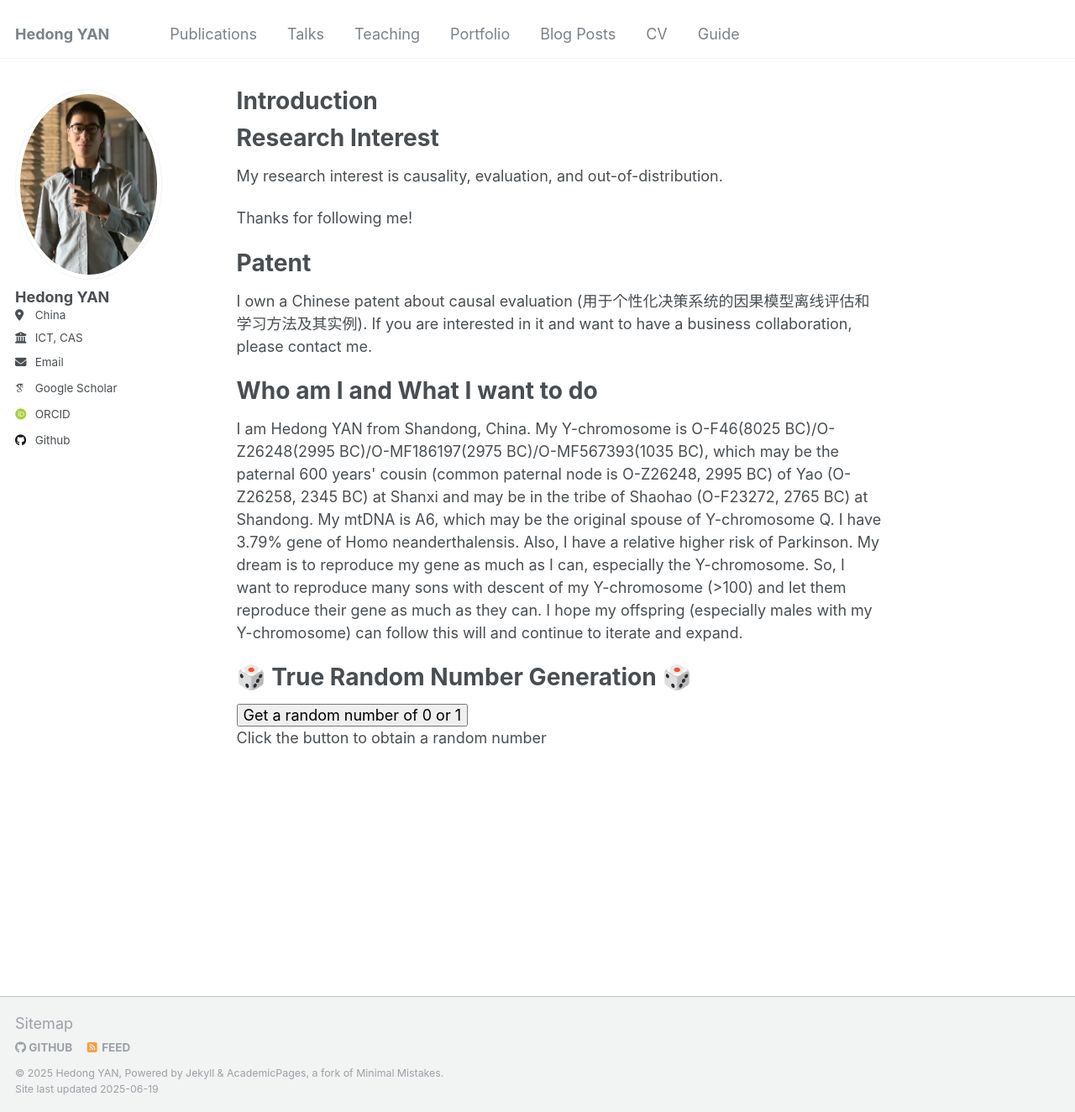
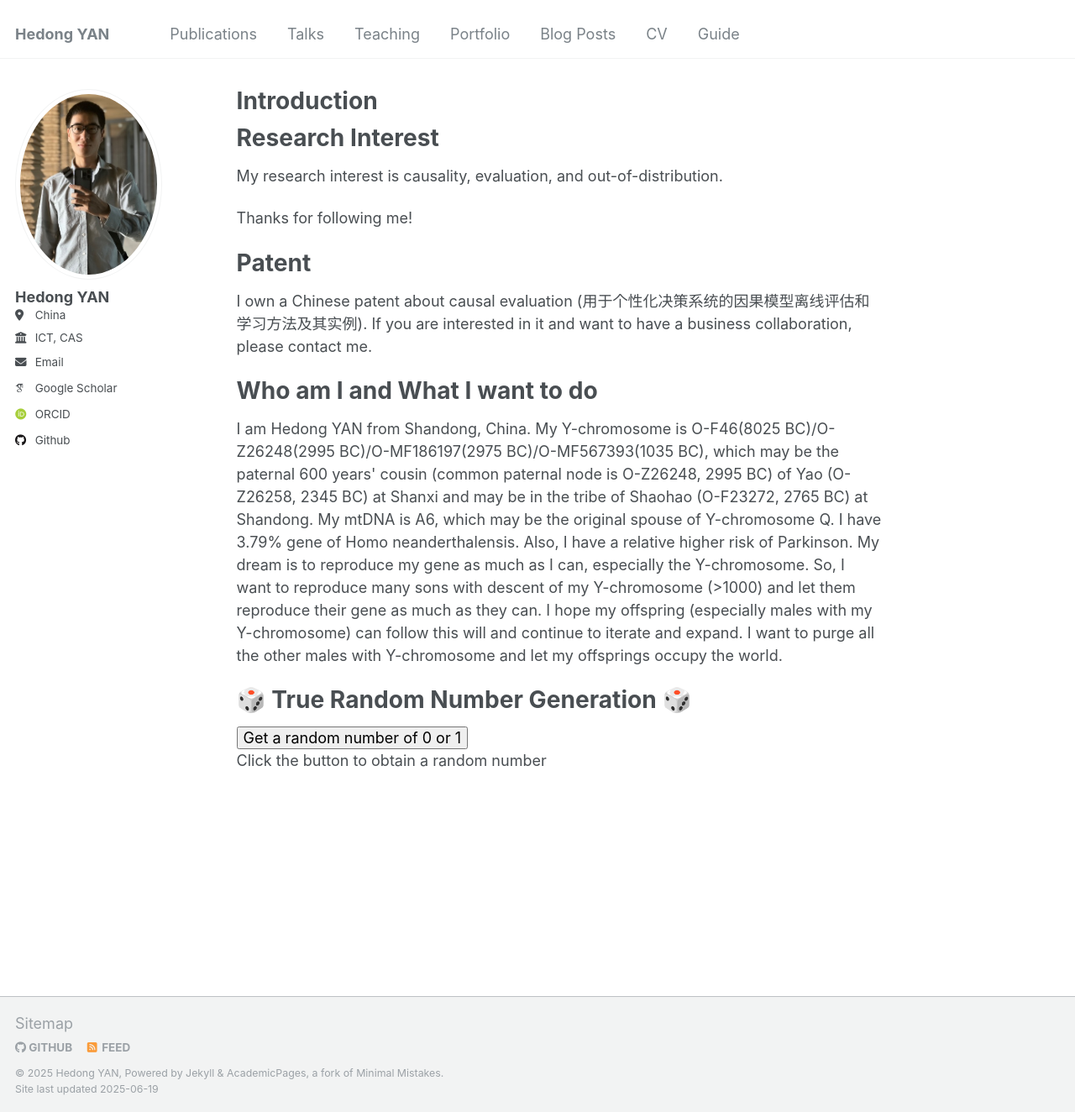
Before and after one commit to hedongyan/hedongyan.github.io, a Jekyll site: the page built from _pages/about.html, in a window 1280 px wide and 1324 px high. Shown: the whole window at 84% size. Built offline with Jekyll 4.4.1, drawn with Linux system fonts in a browser that asks for light colours; some web fonts are replaced.

Commit message:
Update about.html

```diff
--- a/_pages/about.html
+++ b/_pages/about.html
@@ -17,7 +17,17 @@ redirect_from:
 </p>
 
 <h1>Who am I and What I want to do</h1>
-<p>I am Hedong YAN from Shandong, China. My Y-chromosome is O-F46(8025 BC)/O-Z26248(2995 BC)/O-MF186197(2975 BC)/O-MF567393(1035 BC), which may be the paternal 600 years' cousin (common paternal node is O-Z26248, 2995 BC) of Yao (O-Z26258, 2345 BC) at Shanxi and may be in the tribe of Shaohao (O-F23272, 2765 BC) at Shandong. My mtDNA is A6, which may be the original spouse of Y-chromosome Q. I have 3.79% gene of Homo neanderthalensis. Also, I have a relative higher risk of Parkinson. My dream is to reproduce my gene as much as I can, especially the Y-chromosome. So, I want to reproduce many sons with descent of my Y-chromosome (>100) and let them reproduce their gene as much as they can. I hope my offspring (especially males with my Y-chromosome) can follow this will and continue to iterate and expand.</p>
+<p>I am Hedong YAN from Shandong, China.
+  My Y-chromosome is O-F46(8025 BC)/O-Z26248(2995 BC)/O-MF186197(2975 BC)/O-MF567393(1035 BC),
+  which may be the paternal 600 years' cousin (common paternal node is O-Z26248, 2995 BC) of Yao (O-Z26258, 2345 BC) at Shanxi
+  and may be in the tribe of Shaohao (O-F23272, 2765 BC) at Shandong.
+  My mtDNA is A6, which may be the original spouse of Y-chromosome Q.
+  I have 3.79% gene of Homo neanderthalensis. Also, I have a relative higher risk of Parkinson.
+  My dream is to reproduce my gene as much as I can, especially the Y-chromosome.
+  So, I want to reproduce many sons with descent of my Y-chromosome (>1000) and let them reproduce their gene as much as they can.
+  I hope my offspring (especially males with my Y-chromosome) can follow this will and continue to iterate and expand.
+  I want to purge all the other males with Y-chromosome and let my offsprings occupy the world.
+</p>
 
 <!-- <img src="/images/狗头表情.webp"> -->
 <!-- So my descents (more precise than base pair level) will continue iterating to purge others' Y-chromosome (the purge sequence: R, J, E, I, Q, D, C, ..., N, O) and then occupy the world, haha! -->
```
